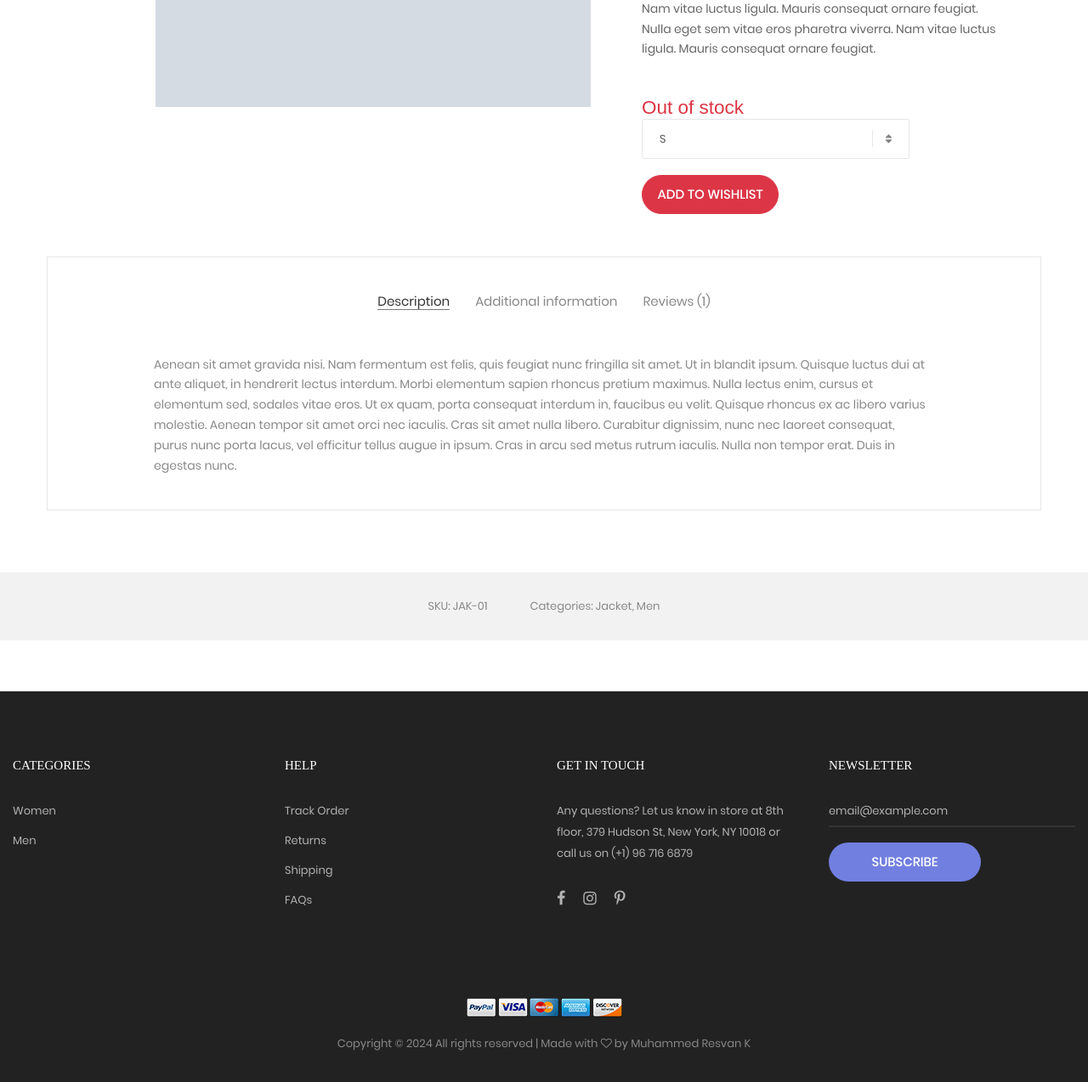
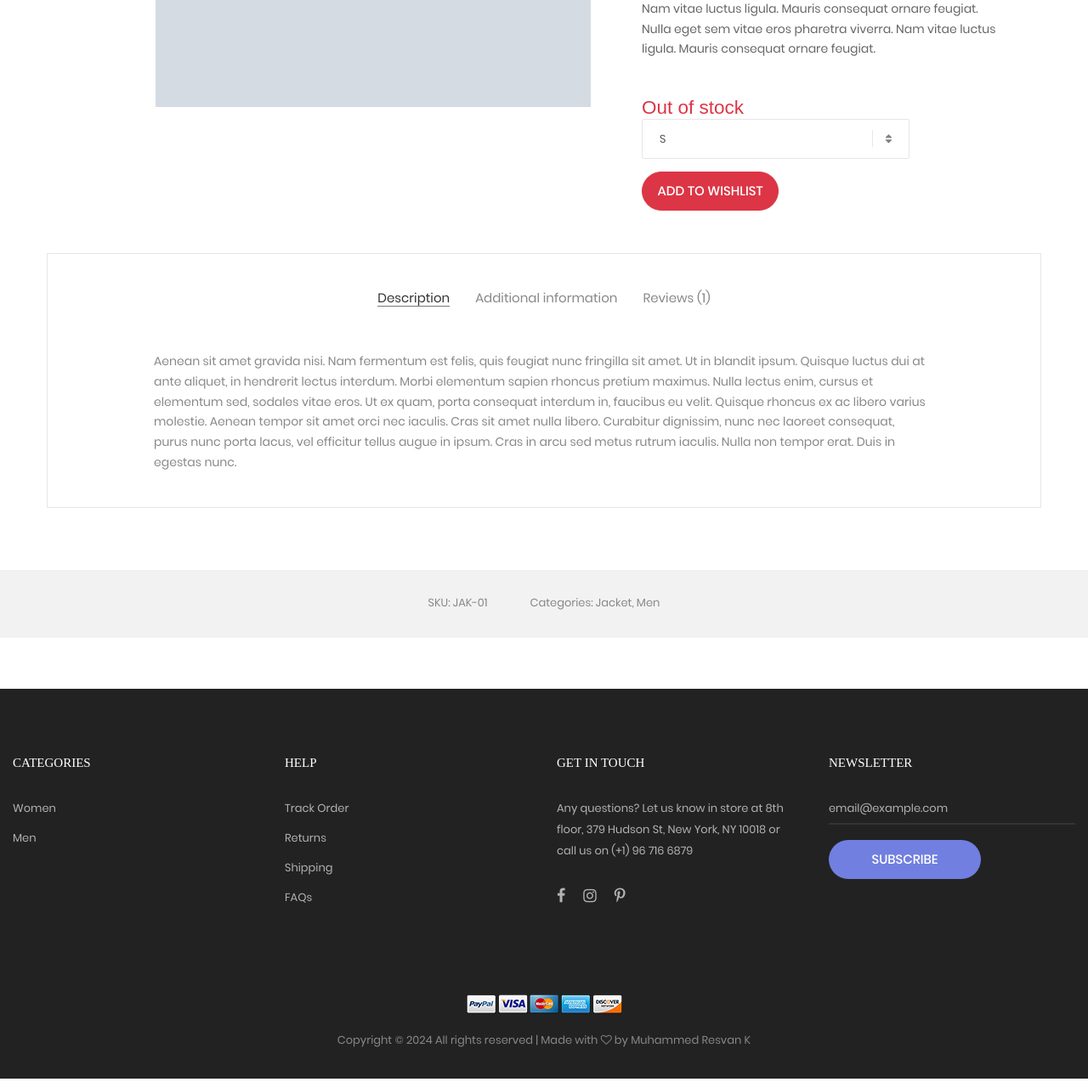
Before and after one commit to Resvan/Ecommerce-Project-in-node-js, a Node server app: template views/user/product-details.ejs in a window 1280 px wide. Shown: the part 414-1688 px from the top of the page at 85% size. Run offline with Node 20, Linux system fonts and the light colour scheme; the template is opened without the code that fills it: most values are stand-ins (such as "Sample title", 1, 10 or a date in 2020); grey boxes marked "Sample" are stand-in pictures; some libraries are stand-ins or nearby versions; some web fonts are replaced.

Commit message:
design details

```diff
--- a/views/user/product-details.ejs
+++ b/views/user/product-details.ejs
@@ -115,14 +115,14 @@
                         </div>
                     </div>
                     <div class="flex-w flex-m  respon7 pt-3">
-                            <div class="">
-                                <div class="flex-w mt-1">
+                            <div class="mr-1">
+                                <div class="size-204 flex-w flex-m respon6-next">
                                     <button onclick="addToWishList('<%= product._id %>')"
                                         class="flex-c-m stext-101 cl0 size-101 bor1 hov-btn1 p-lr-15 trans-04 btn btn-danger js-wish-detail">Add to wishlist
                                     </button>
                                 </div>
                             </div>
-                        <div class="ml-3 mt-1">
+                        <div class=" mt-1">
                         <% if(locals.proExist) { %>
                                 <div class="size-204 flex-w flex-m respon6-next">
                                     <a href="/cart" id="cart-button"  class="flex-c-m stext-101 cl0 size-101 bg1 bor1 hov-btn1  trans-04 text-white text-center p-t-10">Go to
```
